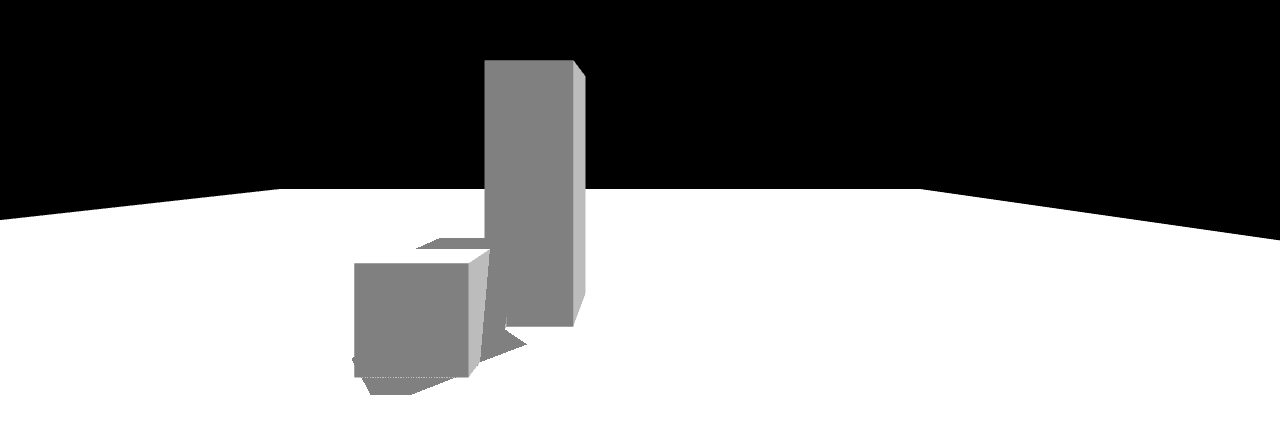
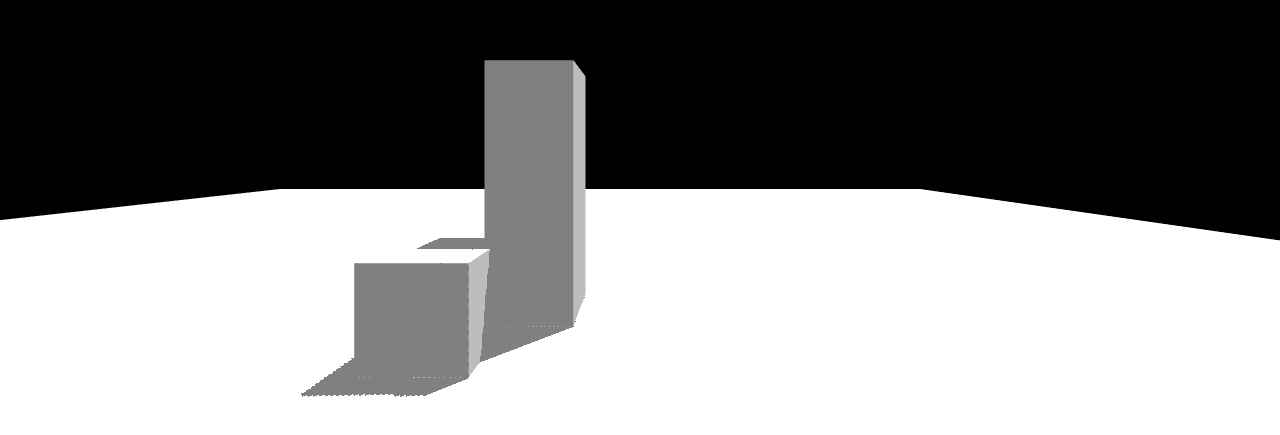
Before and after one commit to razh/js13k-2021, a website: page shadowmap_example/index.html in a window 1280 px wide. Shown: the part 251-686 px from the top of the page. Drawn offline with nearby package versions, Linux system fonts and the light colour scheme.

Commit message:
standardize example

```diff
--- a/shadowmap_example/index.html
+++ b/shadowmap_example/index.html
@@ -15,64 +15,6 @@
   </head>
   <body>
     <script src="https://unpkg.com/three@0.131.3/build/three.js"></script>
-    <script>
-      const container = document.createElement("div");
-      document.body.append(container);
-
-      const renderer = new THREE.WebGLRenderer({ antialias: true });
-      renderer.setPixelRatio(window.devicePixelRatio);
-      renderer.setSize(window.innerWidth, window.innerHeight);
-      renderer.shadowMap.enabled = true;
-      renderer.shadowMap.type = THREE.BasicShadowMap;
-      container.append(renderer.domElement);
-
-      const scene = new THREE.Scene();
-      const camera = new THREE.PerspectiveCamera(
-        90,
-        window.innerWidth / window.innerHeight
-      );
-      camera.position.set(16, 16, 32);
-
-      const ambientLight = new THREE.AmbientLight(new THREE.Color(0.5, 0.5, 0.5));
-      scene.add(ambientLight);
-
-      const directionalLight = new THREE.DirectionalLight();
-      directionalLight.position.set(64, 256, -64);
-      directionalLight.castShadow = true;
-      scene.add(directionalLight);
-
-      const mesh = new THREE.Mesh(
-        new THREE.BoxGeometry(8, 8, 8),
-        new THREE.MeshPhongMaterial()
-      );
-      mesh.position.y = 4;
-      mesh.castShadow = true;
-      mesh.receiveShadow = true;
-      scene.add(mesh);
-
-     const mesh2 = new THREE.Mesh(
-        new THREE.BoxGeometry(8, 24, 8),
-        new THREE.MeshPhongMaterial()
-      );
-      mesh2.position.x = 6;
-      mesh2.position.y = 12;
-      mesh2.position.z = -8;
-      mesh2.castShadow = true;
-      mesh2.receiveShadow = true;
-      scene.add(mesh2);
-
-      const plane = new THREE.Mesh(
-        new THREE.BoxGeometry(256, 8, 256),
-        new THREE.MeshPhongMaterial()
-      );
-      plane.position.y = -4;
-      plane.castShadow = true;
-      plane.receiveShadow = true;
-      scene.add(plane);
-
-      renderer.render(scene, camera);
-
-      container.addEventListener("click", () => renderer.render(scene, camera));
-    </script>
+    <script type="module" src="./shadowmap_example.js"></script>
   </body>
 </html>
--- /dev/null
+++ b/shadowmap_example/shadowmap_example.js
@@ -0,0 +1,64 @@
+/* global THREE */
+
+var container = document.createElement('div');
+document.body.append(container);
+
+var renderer = new THREE.WebGLRenderer({ antialias: true });
+renderer.setPixelRatio(window.devicePixelRatio);
+renderer.setSize(window.innerWidth, window.innerHeight);
+renderer.shadowMap.enabled = true;
+renderer.shadowMap.type = THREE.BasicShadowMap;
+container.append(renderer.domElement);
+
+var scene = new THREE.Scene();
+var camera = new THREE.PerspectiveCamera(
+  90,
+  window.innerWidth / window.innerHeight,
+);
+camera.position.set(16, 16, 32);
+
+var ambientLight = new THREE.AmbientLight(new THREE.Color(0.5, 0.5, 0.5));
+scene.add(ambientLight);
+
+var directionalLight = new THREE.DirectionalLight();
+Object.assign(directionalLight.shadow.camera, {
+  left: -128,
+  right: 128,
+  top: 128,
+  bottom: -128,
+});
+directionalLight.shadow.mapSize.set(1024, 1024);
+directionalLight.position.set(64, 256, -64);
+directionalLight.castShadow = true;
+scene.add(directionalLight);
+
+var mesh = new THREE.Mesh(
+  new THREE.BoxGeometry(8, 8, 8),
+  new THREE.MeshPhongMaterial(),
+);
+mesh.position.y = 4;
+mesh.castShadow = true;
+mesh.receiveShadow = true;
+scene.add(mesh);
+
+var mesh2 = new THREE.Mesh(
+  new THREE.BoxGeometry(8, 24, 8),
+  new THREE.MeshPhongMaterial(),
+);
+mesh2.position.set(6, 12, -8);
+mesh2.castShadow = true;
+mesh2.receiveShadow = true;
+scene.add(mesh2);
+
+var plane = new THREE.Mesh(
+  new THREE.BoxGeometry(256, 8, 256),
+  new THREE.MeshPhongMaterial(),
+);
+plane.position.y = -4;
+plane.castShadow = true;
+plane.receiveShadow = true;
+scene.add(plane);
+
+renderer.render(scene, camera);
+
+container.addEventListener('click', () => renderer.render(scene, camera));
--- a/src/index.js
+++ b/src/index.js
@@ -56,10 +56,6 @@
 pointerLock_create(controls_create(camera), canvas);
 
 var { ambient, directional } = map0(gl, scene, camera);
-directional.shadow.camera.left = -128;
-directional.shadow.camera.right = 128;
-directional.shadow.camera.top = 128;
-directional.shadow.camera.bottom = -128;
 orthoCamera_updateProjectionMatrix(directional.shadow.camera);
 
 // Shader
```
Also changed, not shown: src/maps.js (+7 -4 lines).
